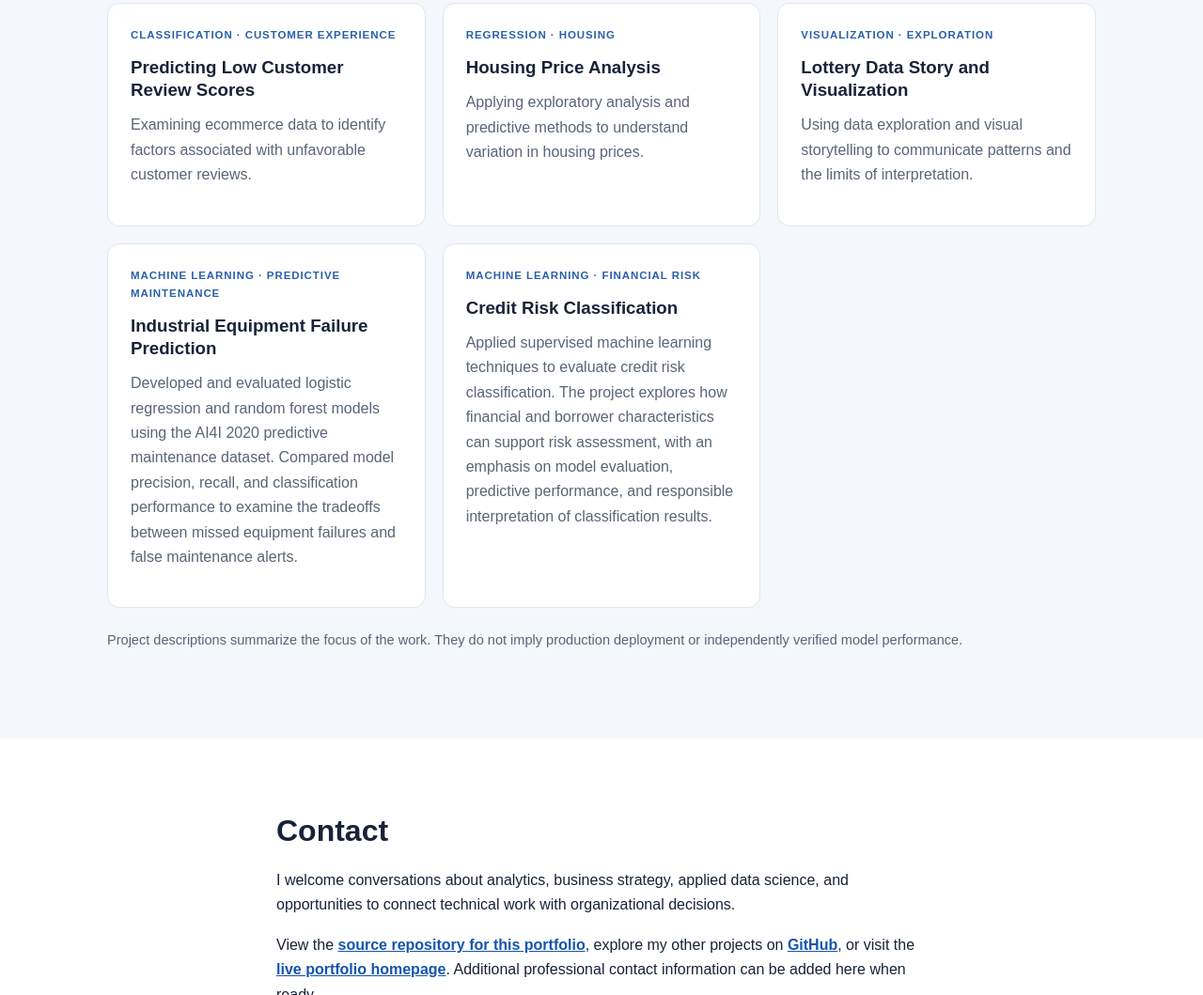
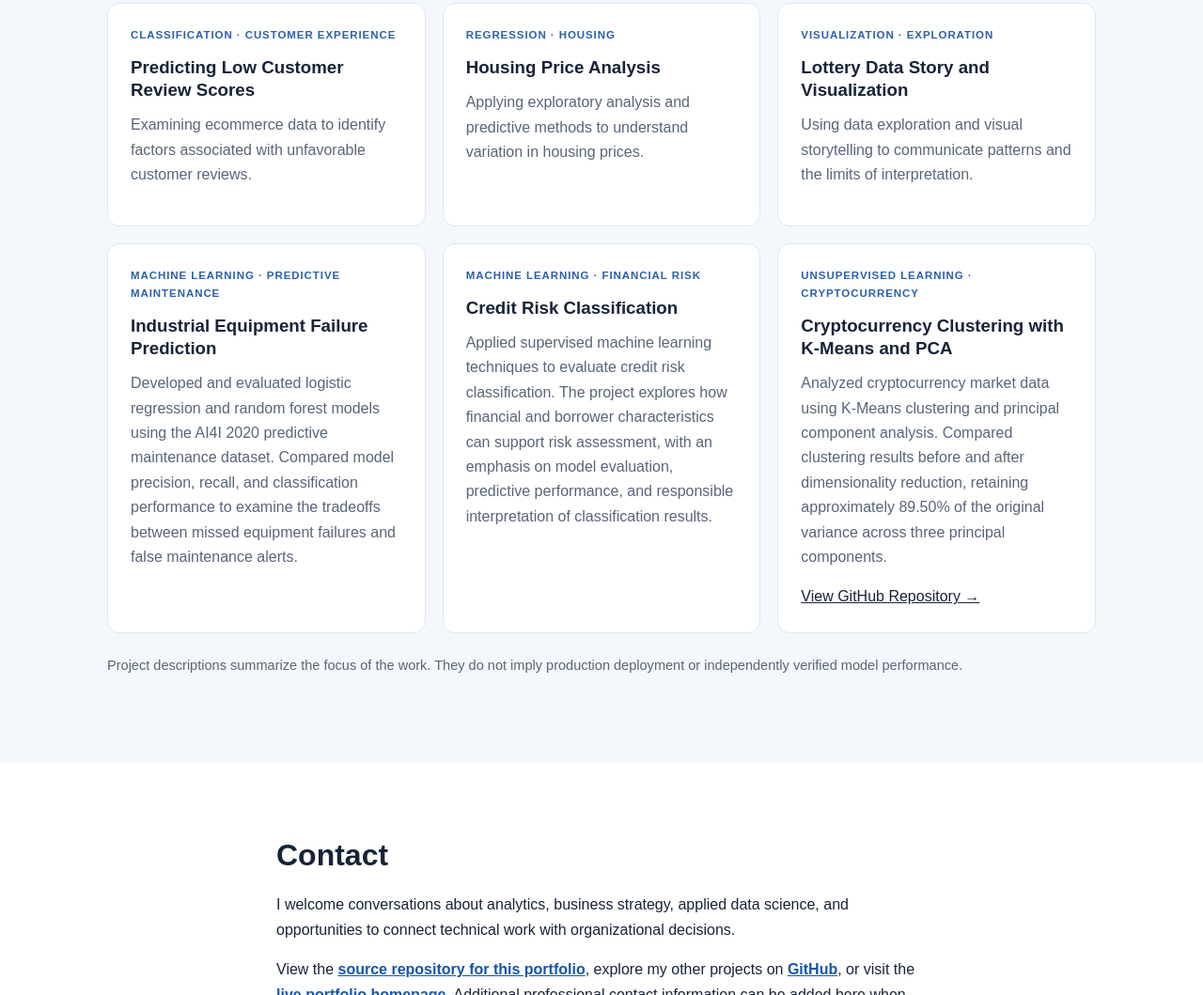
Before and after one commit to AdamSaenz/AdamSaenz.github.io, a plain HTML site: page index.html in a window 1280 px wide. Shown: the part 1737-2796 px from the top of the page at 94% size. Drawn offline with Linux system fonts and the light colour scheme.

Commit message:
Add cryptocurrency clustering project to portfolio

```diff
--- a/index.html
+++ b/index.html
@@ -43,6 +43,13 @@
   <p>Applied supervised machine learning techniques to evaluate credit risk classification. The project explores how financial and borrower characteristics can support risk assessment, with an emphasis on model evaluation, predictive performance, and responsible interpretation of classification results.</p>
 </article>
 
+<article class="card">
+  <div class="category">Unsupervised Learning · Cryptocurrency</div>
+  <h3>Cryptocurrency Clustering with K-Means and PCA</h3>
+  <p>Analyzed cryptocurrency market data using K-Means clustering and principal component analysis. Compared clustering results before and after dimensionality reduction, retaining approximately 89.50% of the original variance across three principal components.</p>
+  <a href="https://github.com/AdamSaenz/CryptoClustering" target="_blank" rel="noopener noreferrer">View GitHub Repository →</a>
+</article>
+
   </div><p class="note">Project descriptions summarize the focus of the work. They do not imply production deployment or independently verified model performance.</p></div></section>
   <section id="contact"><div class="wrap contact"><h2>Contact</h2><p>I welcome conversations about analytics, business strategy, applied data science, and opportunities to connect technical work with organizational decisions.</p><p>View the <a href="https://github.com/AdamSaenz/AdamSaenz.github.io" target="_blank" rel="noopener noreferrer">source repository for this portfolio</a>, explore my other projects on <a href="https://github.com/AdamSaenz" target="_blank" rel="noopener noreferrer">GitHub</a>, or visit the <a href="https://adamsaenz.github.io/">live portfolio homepage</a>. Additional professional contact information can be added here when ready.</p></div></section>
 </main><footer><div class="wrap">© 2026 Adam A. Saenz · Data Science Portfolio</div></footer>
```
